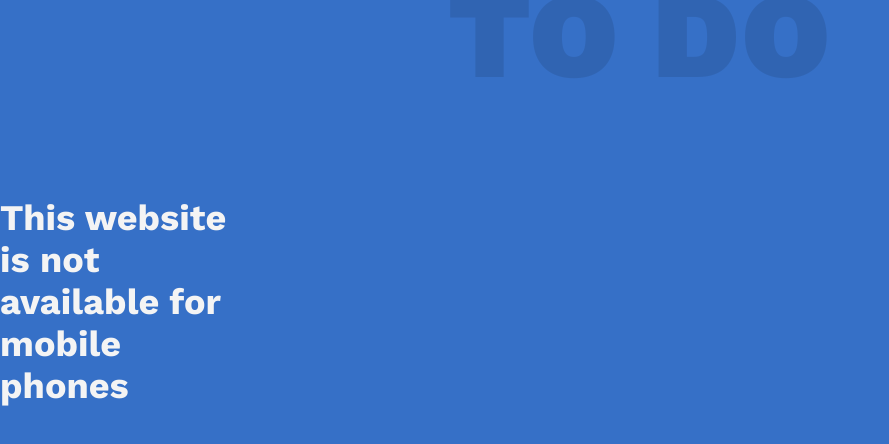
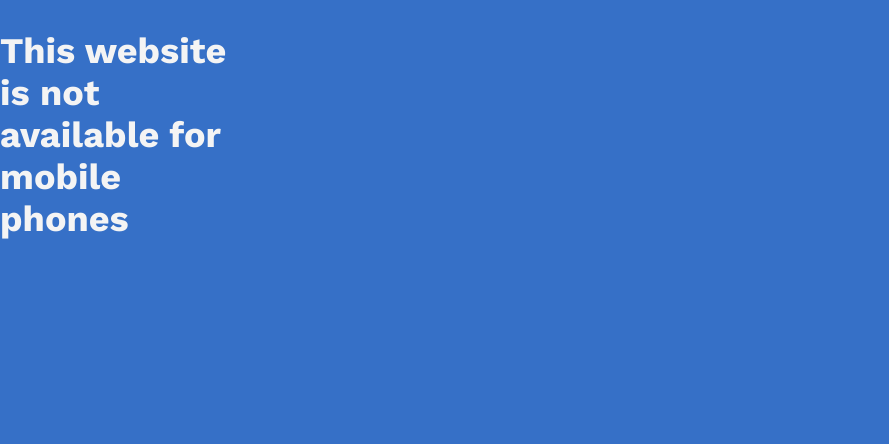
Before and after one commit to Daniellop1/lists, a website: page m.html in a window 1280 px wide. Shown: the whole page, without its empty margins (0-889 px from the left). Drawn offline with nearby package versions, Linux system fonts and the light colour scheme.

Commit message:
Update m.html

```diff
--- a/m.html
+++ b/m.html
@@ -11,8 +11,7 @@
 </head>
 
 <body>
-    <h1 class="title">TO DO</h1>
-    <h2>This website is not available for mobile phones</h2>
+    <h2 class="mob">This website is not available for mobile phones</h2>
 </body>
 
 </html>
```
